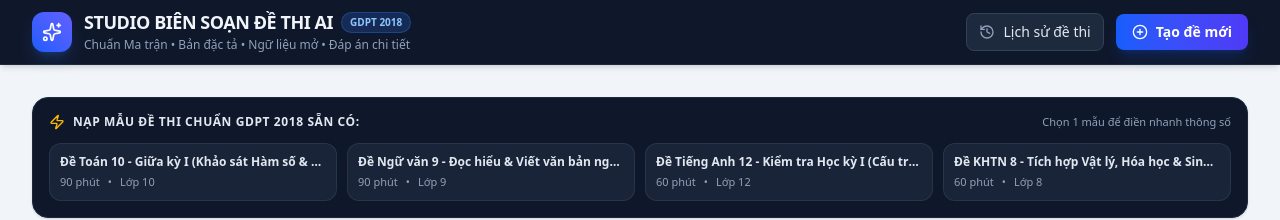
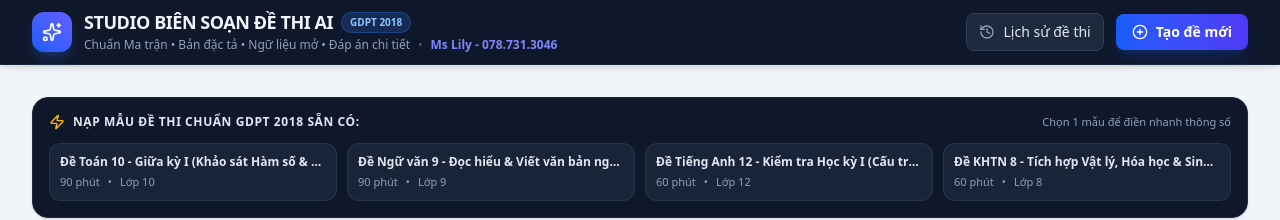
Before and after one commit to phankimhue105-del/taodethi, a React (Vite) app: page / in a window 1280 px wide. Shown: the top 220 px of the page. Built offline with nearby package versions, Linux system fonts and the light colour scheme.

Commit message:
Update Header.tsx

```diff
--- a/src/components/Header.tsx
+++ b/src/components/Header.tsx
@@ -29,8 +29,10 @@ export const Header: React.FC<HeaderProps> = ({
                 GDPT 2018
               </span>
             </div>
-            <p className="text-xs text-slate-400 mt-1">
-              Chuẩn Ma trận • Bản đặc tả • Ngữ liệu mở • Đáp án chi tiết
+            <p className="text-xs text-slate-400 mt-1 flex flex-wrap items-center gap-x-2 gap-y-1">
+              <span>Chuẩn Ma trận • Bản đặc tả • Ngữ liệu mở • Đáp án chi tiết</span>
+              <span className="hidden sm:inline text-slate-600">•</span>
+              <span className="text-indigo-400 font-semibold">Ms Lily - 078.731.3046</span>
             </p>
           </div>
         </div>
```
